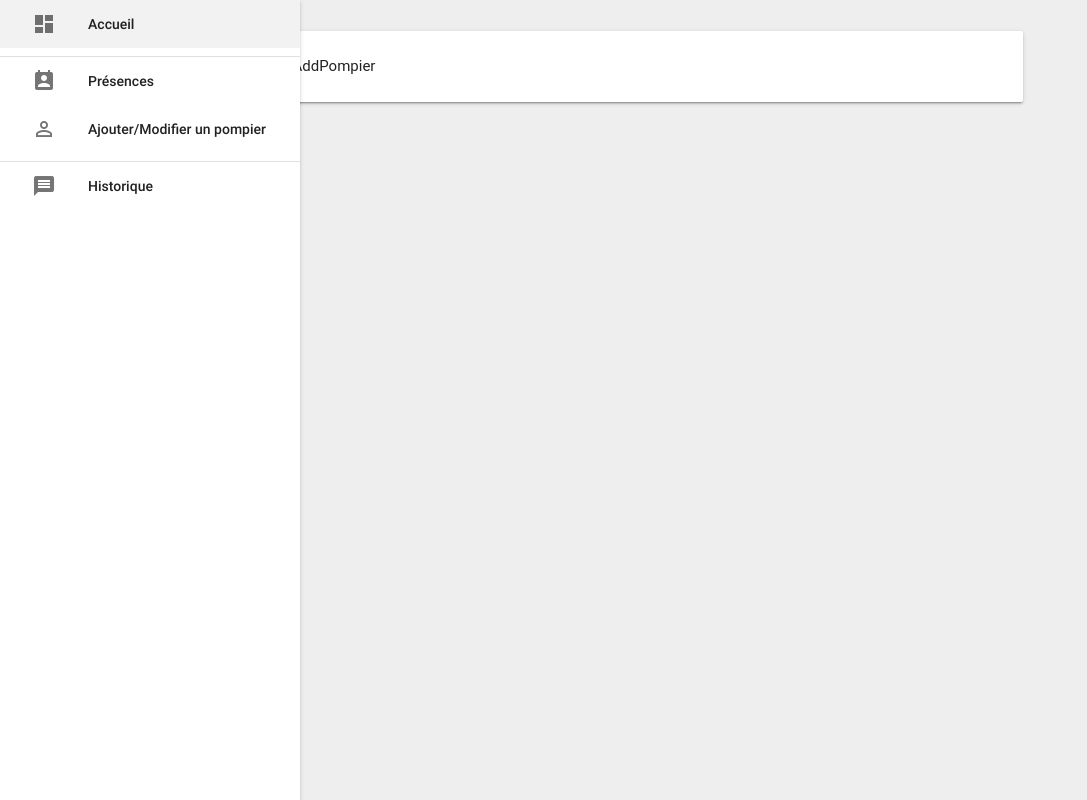
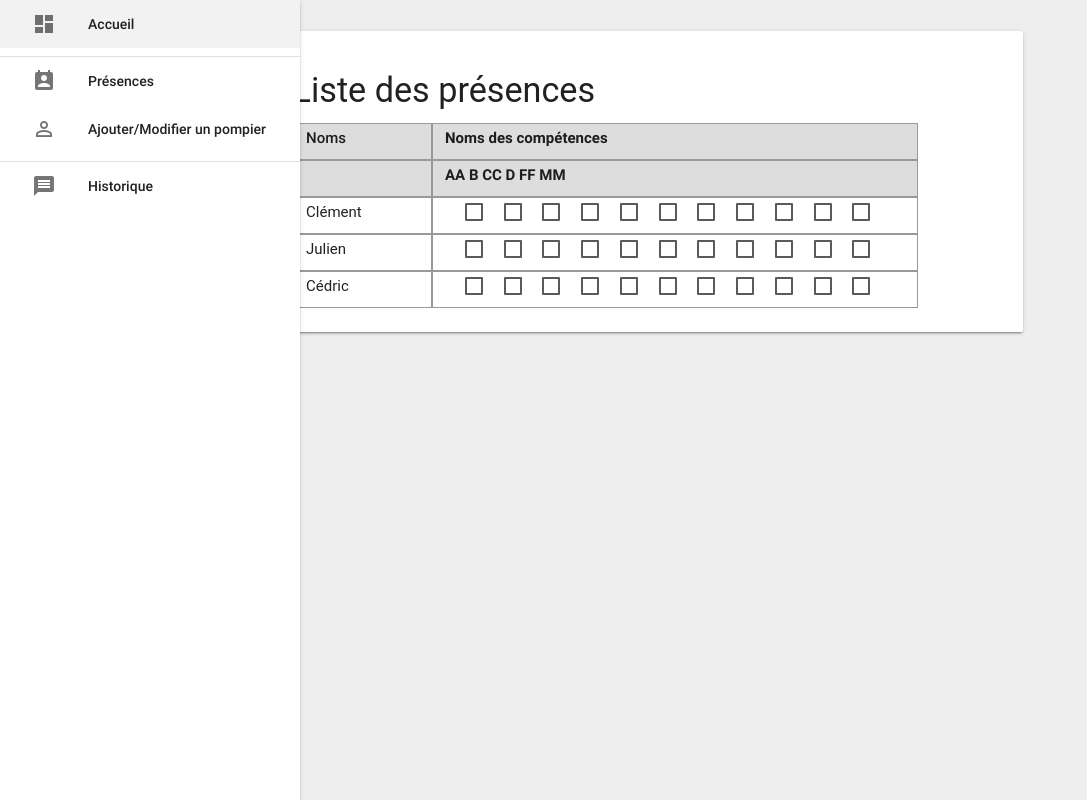
Before and after one commit to jusolibre/ProjetPompier, a PHP site: template app/templates/addPompier.twig in a window 1280 px wide. Shown: the whole page, without its empty margins (0-1087 px from the left). Run offline with PHP 8.4, Linux system fonts and the light colour scheme; the template is opened without the code that fills it, so the values that code supplies are empty; some libraries are stand-ins or nearby versions; some web fonts are replaced.

Commit message:
tableau des presences

```diff
--- a/app/templates/addPompier.twig
+++ b/app/templates/addPompier.twig
@@ -1,6 +1,153 @@
 {% extends "layout.twig" %}
 
-{% block title %} Ajouter un pompier {% endblock %}
+{% block title %} addPompier {% endblock%}
 {% block content %}
-   <p> AddPompier </p>
+<style>
+
+
+.rTable {
+  	display: block;
+  	width: 100%;
+}
+.rTableHeading, .rTableBody, .rTableFoot, .rTableRow{
+  	clear: both;
+}
+.rTableHead, .rTableFoot{
+  	background-color: #DDD;
+  	font-weight: bold;
+}
+.rTableCell, .rTableHead {
+  	border: 1px solid #999999;
+  	float: left;
+  	height: 37px;
+  	overflow: hidden;
+  	padding: 3px 1.8%;
+  	width: 20%;
+}
+.rTable:after {
+  	visibility: hidden;
+  	display: block;
+  	font-size: 0;
+  	content: " ";
+  	clear: both;
+  	height: 0;
+}
+.titre{
+	width: 70%;
+}
+
+
+</style>
+
+<h4>Liste des présences</h4>
+<div class="rTable">
+	<div class="rTableRow">
+		<div class="rTableHead"><strong>Noms</strong></div>
+		<div class="rTableHead titre"><span style="font-weight: bold;">Noms des compétences</span></div>
+	</div>
+	<div class="rTableRow">
+		<div class="rTableHead"><strong></strong></div>
+		<div class="rTableHead titre"><span style="font-weight: bold;">AA B CC D FF MM</span></div>
+	</div>
+	<div class="rTableRow">
+		<div class="rTableCell">Clément</div>
+			<div class="rTableCell titre">
+	      	<input type="checkbox" id="cbox1a" value="checkbox"><label for="cbox1a" style="margin-left: 20px;">
+			</label>
+			<input type="checkbox" id="cbox2a" value="checkbox"><label for="cbox2a">
+			</label>
+			<input type="checkbox" id="cbox3a" value="checkbox"><label for="cbox3a">
+			</label>
+			<input type="checkbox" id="cbox4a" value="checkbox"><label for="cbox4a">
+			</label>
+			<input type="checkbox" id="cbox5a" value="checkbox"><label for="cbox5a">
+			</label>
+			<input type="checkbox" id="cbox6a" value="checkbox"><label for="cbox6a">
+			</label>
+			<input type="checkbox" id="cbox7a" value="checkbox"><label for="cbox7a">
+			</label>
+			<input type="checkbox" id="cbox8a" value="checkbox"><label for="cbox8a">
+			</label>
+			<input type="checkbox" id="cbox9a" value="checkbox"><label for="cbox9a">
+			</label>
+			<input type="checkbox" id="cbox10a" value="checkbox"><label for="cbox10a">
+			</label>
+			<input type="checkbox" id="cbox11a" value="checkbox"><label for="cbox11a">
+			</label>
+			<input type="checkbox" id="cbox12a" value="checkbox"><label for="cbox12a">
+			</label>
+			<input type="checkbox" id="cbox13a" value="checkbox"><label for="cbox13a">
+			</label>
+			<button style="margin-left: 15px;top: -5.5px;position: relative;">Modif</button>
+			<button class="btn-medium red" style="margin-left: 15px;top: -5.5px;position: relative;" >Suppr</button>
+			</div>
+		</div>
+		<div class="rTableRow">
+			<div class="rTableCell">Julien</div>
+			<div class="rTableCell titre">
+	      	<input type="checkbox" id="cbox1b" value="checkbox"><label for="cbox1b" style="margin-left: 20px;">
+			</label>
+			<input type="checkbox" id="cbox2b" value="checkbox"><label for="cbox2b">
+			</label>
+			<input type="checkbox" id="cbox3b" value="checkbox"><label for="cbox3b">
+			</label>
+			<input type="checkbox" id="cbox4b" value="checkbox"><label for="cbox4b">
+			</label>
+			<input type="checkbox" id="cbox5b" value="checkbox"><label for="cbox5b">
+			</label>
+			<input type="checkbox" id="cbox6b" value="checkbox"><label for="cbox6b">
+			</label>
+			<input type="checkbox" id="cbox7b" value="checkbox"><label for="cbox7b">
+			</label>
+			<input type="checkbox" id="cbox8b" value="checkbox"><label for="cbox8b">
+			</label>
+			<input type="checkbox" id="cbox9b" value="checkbox"><label for="cbox9b">
+			</label>
+			<input type="checkbox" id="cbox10b" value="checkbox"><label for="cbox10b">
+			</label>
+			<input type="checkbox" id="cbox11b" value="checkbox"><label for="cbox11b">
+			</label>
+			<input type="checkbox" id="cbox12b" value="checkbox"><label for="cbox12b">
+			</label>
+			<input type="checkbox" id="cbox13b" value="checkbox"><label for="cbox13b">
+			</label>
+			<button style="margin-left: 15px;top: -5.5px;position: relative;">Modif</button>
+			<button class="btn-medium red" style="margin-left: 15px;top: -5.5px;position: relative;" >Suppr</button>
+			</div>
+
+		</div>
+		<div class="rTableRow">
+			<div class="rTableCell">Cédric</div>
+			<div class="rTableCell titre valign">
+	      	<input type="checkbox" id="cbox1a1" value="checkbox"><label for="cbox1a1" style="margin-left: 20px;">
+			</label>
+			<input type="checkbox" id="cbox2a1" value="checkbox"><label for="cbox2a1">
+			</label>
+			<input type="checkbox" id="cbox3a1" value="checkbox"><label for="cbox3a1">
+			</label>
+			<input type="checkbox" id="cbox4a1" value="checkbox"><label for="cbox4a1">
+			</label>
+			<input type="checkbox" id="cbox5a1" value="checkbox"><label for="cbox5a1">
+			</label>
+			<input type="checkbox" id="cbox6a1" value="checkbox"><label for="cbox6a1">
+			</label>
+			<input type="checkbox" id="cbox7a1" value="checkbox"><label for="cbox7a1">
+			</label>
+			<input type="checkbox" id="cbox8a1" value="checkbox"><label for="cbox8a1">
+			</label>
+			<input type="checkbox" id="cbox9a1" value="checkbox"><label for="cbox9a1">
+			</label>
+			<input type="checkbox" id="cbox10a1" value="checkbox"><label for="cbox10a1">
+			</label>
+			<input type="checkbox" id="cbox11a1" value="checkbox"><label for="cbox11a1">
+			</label>
+			<input type="checkbox" id="cbox12a1" value="checkbox"><label for="cbox12a1">
+			</label>
+			<input type="checkbox" id="cbox13a1" value="checkbox"><label for="cbox13a1">
+			</label>
+			<button style="margin-left: 15px;top: -5.5px;position: relative;">Modif</button>
+			<button class="btn-medium red" style="margin-left: 15px;top: -5.5px;position: relative;">Suppr</button></div>
+			</div>
+		</div>
+</div>
 {% endblock %}
```
